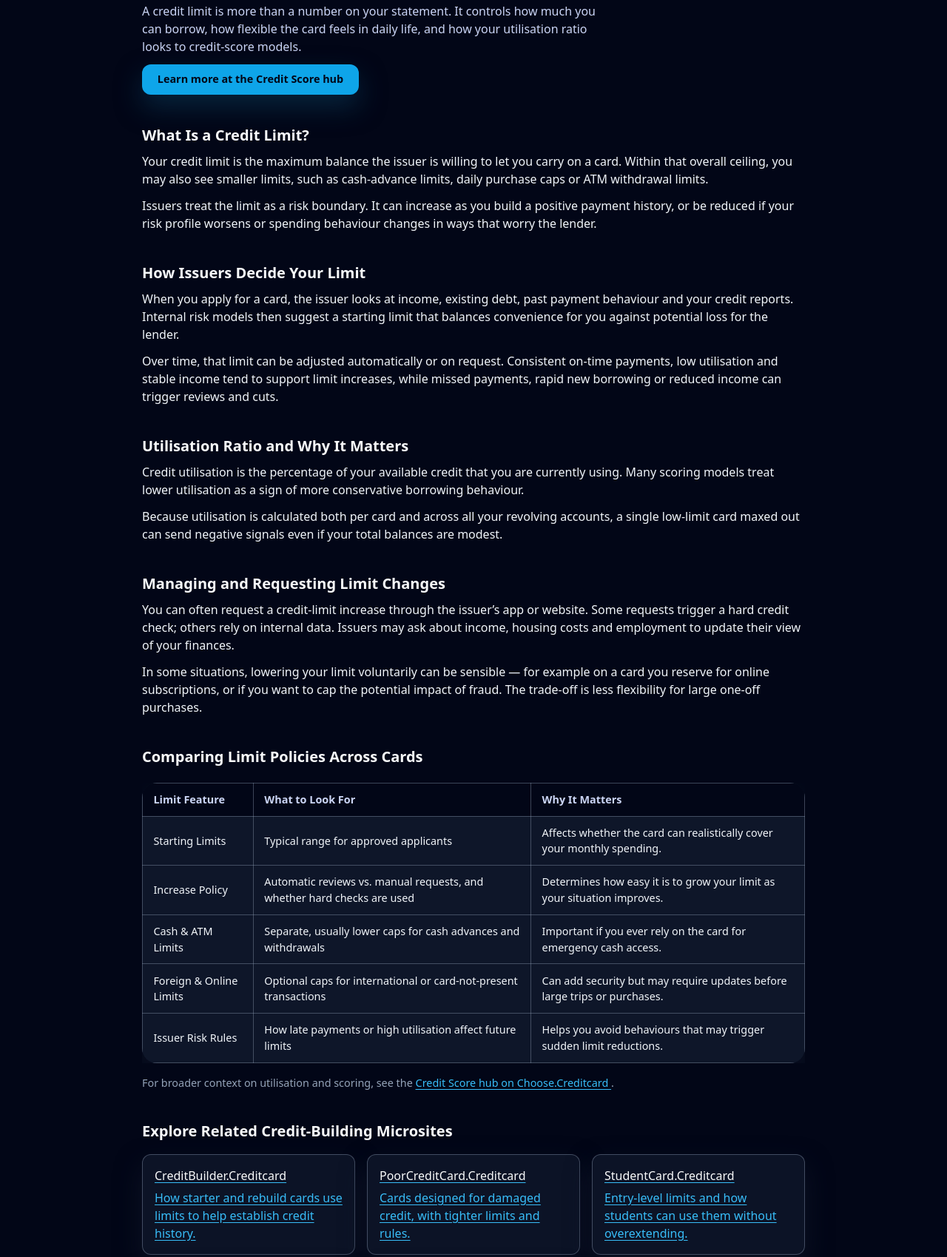
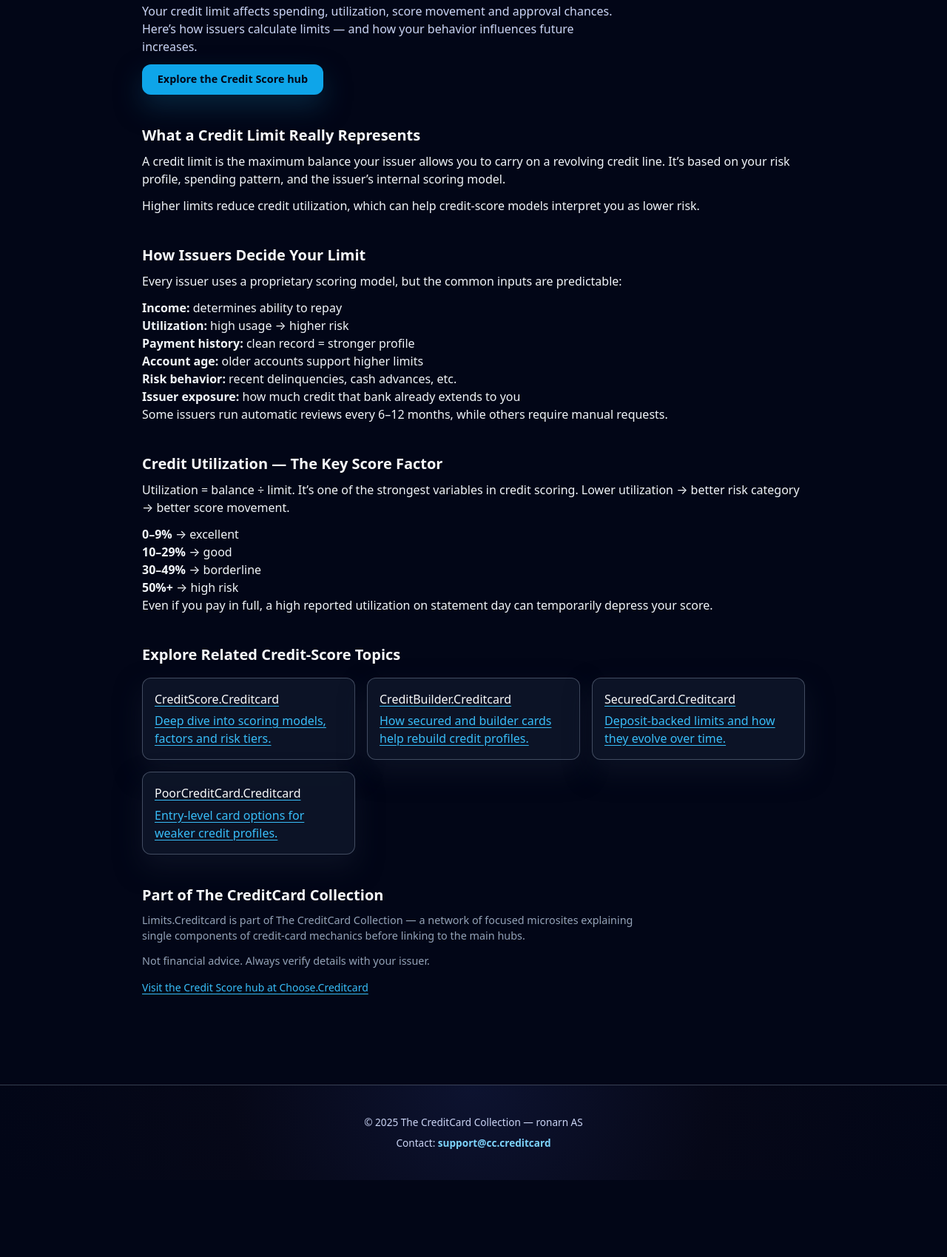
Before and after one commit to ChooseCreditCard/limits.creditcard, a plain HTML site: page index.html in a window 1280 px wide. Shown: the part 300-1999 px from the top of the page at 74% size. After the commit the page ends 1895 px from the top, so only its background shows below. Drawn offline with nearby package versions, Linux system fonts and the light colour scheme.

Commit message:
Update index.html

```diff
--- a/index.html
+++ b/index.html
@@ -4,211 +4,173 @@
   <meta charset="UTF-8" />
   <meta name="viewport" content="width=device-width, initial-scale=1" />
 
-  <title>Limits.Creditcard – Credit Limits & Spending Caps Explained</title>
-  <meta name="description" content="How credit limits and spending caps work on credit cards: how issuers set them, how they change over time, and how limits affect your credit score and day-to-day use." />
+  <title>Limits.Creditcard – How Credit Limits Work & What Affects Them</title>
+  <meta name="description" content="Understand how credit limits are calculated, why issuers raise or lower limits, and how credit utilization affects your credit score." />
   <meta name="robots" content="index,follow" />
   <link rel="canonical" href="https://limits.creditcard/" />
 
-  <!-- Open Graph -->
-  <meta property="og:title" content="Limits.Creditcard – Credit Limits & Spending Caps Explained" />
-  <meta property="og:description" content="Independent explanation of credit-card limits: how your credit limit is set, how it can be raised or reduced, and how utilisation influences your credit score." />
+  <!-- OG -->
+  <meta property="og:title" content="Limits.Creditcard – Credit Limits & Utilization Explained" />
+  <meta property="og:description" content="Learn how issuers set credit limits, why they change, and how utilization impacts your credit score." />
   <meta property="og:type" content="website" />
   <meta property="og:url" content="https://limits.creditcard/" />
   <meta property="og:image" content="https://choose.creditcard/preview.png?utm_source=limits.creditcard&utm_medium=referral&utm_campaign=og_image" />
 
   <!-- Twitter -->
   <meta name="twitter:card" content="summary_large_image" />
-  <meta name="twitter:title" content="Limits.Creditcard – Credit Limits & Utilisation" />
-  <meta name="twitter:description" content="Learn how card limits, per-transaction caps and utilisation ratios work, and why they matter for your borrowing power and credit score." />
+  <meta name="twitter:title" content="Limits.Creditcard – Credit Limits Explained" />
+  <meta name="twitter:description" content="How credit limits work, what affects them, and how utilization shapes your credit score." />
   <meta name="twitter:image" content="https://choose.creditcard/preview.png?utm_source=limits.creditcard&utm_medium=referral&utm_campaign=twitter_image" />
 
   <!-- GA4 -->
   <script async src="https://www.googletagmanager.com/gtag/js?id=G-64FE63JQ3H"></script>
   <script>
     window.dataLayer = window.dataLayer || [];
-    function gtag(){dataLayer.push(arguments);}
+    function gtag(){ dataLayer.push(arguments); }
     gtag('js', new Date());
     gtag('config', 'G-64FE63JQ3H');
   </script>
 
-  <!-- Tailwind for utility classes -->
+  <!-- Tailwind -->
   <script src="https://cdn.tailwindcss.com"></script>
 
-  <!-- Your shared minisite styles -->
+  <!-- Shared minisite styles -->
   <link rel="stylesheet" href="./styles.css" />
 </head>
+
 <body class="bg-slate-950 text-slate-100">
+
 <header class="site-header">
   <div class="nav-inner max-w-6xl">
     <div class="brand">
       <div class="cc-logo">CC</div>
       <div class="brand-text">
         <div class="brand-title">Limits.Creditcard</div>
-          <div class="brand-subtitle">Credit Limits & Utilisation Explained</div>
+        <div class="brand-subtitle">Credit Limits & Utilization</div>
       </div>
     </div>
-      <nav class="nav-links" aria-label="Page navigation">
+
+    <nav class="nav-links">
       <a href="#overview">Overview</a>
-        <a href="#mechanics">How Limits Are Set</a>
-        <a href="#compare">Compare</a>
+      <a href="#factors">Limit Factors</a>
+      <a href="#util">Utilization</a>
     </nav>
   </div>
 </header>
 
 <main class="cc-page">
+
   <!-- Breadcrumb -->
   <div class="cc-breadcrumb">
     <a href="https://choose.creditcard/?utm_source=limits.creditcard&utm_medium=referral&utm_campaign=breadcrumb">Home</a>
-      &nbsp;›&nbsp;
-      Limits.Creditcard
+    &nbsp;›&nbsp; Limits.Creditcard
   </div>
 
   <!-- Hero -->
   <section class="hero">
     <div class="hero-content">
-        <h1>How Credit-Card Limits Shape Your Buying Power</h1>
+      <h1>How Credit Limits Are Set — And Why They Change</h1>
       <p class="hero-lead">
-          A credit limit is more than a number on your statement. It controls how much you can borrow, how flexible the card feels in daily life, and how your utilisation ratio looks to credit-score models.
+        Your credit limit affects spending, utilization, score movement and approval chances.
+        Here’s how issuers calculate limits — and how your behavior influences future increases.
       </p>
       <a class="cta" href="https://choose.creditcard/credit-score/?utm_source=limits.creditcard&utm_medium=referral&utm_campaign=hero_cta">
-          Learn more at the Credit Score hub
+        Explore the Credit Score hub
       </a>
     </div>
   </section>
 
-    <!-- Content sections -->
+  <!-- Overview -->
   <section id="overview" class="section">
-      <h2>What Is a Credit Limit?</h2>
-      <p>Your credit limit is the maximum balance the issuer is willing to let you carry on a card. Within that overall ceiling, you may also see smaller limits, such as cash-advance limits, daily purchase caps or ATM withdrawal limits.</p>
-      <p>Issuers treat the limit as a risk boundary. It can increase as you build a positive payment history, or be reduced if your risk profile worsens or spending behaviour changes in ways that worry the lender.</p>
-    </section>
-
-    <section id="mechanics" class="section">
-      <h2>How Issuers Decide Your Limit</h2>
-      <p>When you apply for a card, the issuer looks at income, existing debt, past payment behaviour and your credit reports. Internal risk models then suggest a starting limit that balances convenience for you against potential loss for the lender.</p>
-      <p>Over time, that limit can be adjusted automatically or on request. Consistent on-time payments, low utilisation and stable income tend to support limit increases, while missed payments, rapid new borrowing or reduced income can trigger reviews and cuts.</p>
-    </section>
-
-    <section class="section">
-      <h2>Utilisation Ratio and Why It Matters</h2>
-      <p>Credit utilisation is the percentage of your available credit that you are currently using. Many scoring models treat lower utilisation as a sign of more conservative borrowing behaviour.</p>
-      <p>Because utilisation is calculated both per card and across all your revolving accounts, a single low-limit card maxed out can send negative signals even if your total balances are modest.</p>
-    </section>
-
-    <section class="section">
-      <h2>Managing and Requesting Limit Changes</h2>
-      <p>You can often request a credit-limit increase through the issuer’s app or website. Some requests trigger a hard credit check; others rely on internal data. Issuers may ask about income, housing costs and employment to update their view of your finances.</p>
-      <p>In some situations, lowering your limit voluntarily can be sensible — for example on a card you reserve for online subscriptions, or if you want to cap the potential impact of fraud. The trade-off is less flexibility for large one-off purchases.</p>
-    </section>
-
-    <!-- Comparison block -->
-    <section id="compare" class="section">
-      <h2>Comparing Limit Policies Across Cards</h2>
-      <div class="table-wrap">
-        <table class="table">
-          <thead>
-            <tr>
-              <th>Limit Feature</th>
-              <th>What to Look For</th>
-              <th>Why It Matters</th>
-            </tr>
-          </thead>
-          <tbody>
-            <tr>
-              <td>Starting Limits</td>
-              <td>Typical range for approved applicants</td>
-              <td>Affects whether the card can realistically cover your monthly spending.</td>
-            </tr>
-            <tr>
-              <td>Increase Policy</td>
-              <td>Automatic reviews vs. manual requests, and whether hard checks are used</td>
-              <td>Determines how easy it is to grow your limit as your situation improves.</td>
-            </tr>
-            <tr>
-              <td>Cash & ATM Limits</td>
-              <td>Separate, usually lower caps for cash advances and withdrawals</td>
-              <td>Important if you ever rely on the card for emergency cash access.</td>
-            </tr>
-            <tr>
-              <td>Foreign & Online Limits</td>
-              <td>Optional caps for international or card-not-present transactions</td>
-              <td>Can add security but may require updates before large trips or purchases.</td>
-            </tr>
-            <tr>
-              <td>Issuer Risk Rules</td>
-              <td>How late payments or high utilisation affect future limits</td>
-              <td>Helps you avoid behaviours that may trigger sudden limit reductions.</td>
-            </tr>
-          </tbody>
-        </table>
-      </div>
-      <p class="small">
-        For broader context on utilisation and scoring, see the
-        <a href="https://choose.creditcard/credit-score/?utm_source=limits.creditcard&utm_medium=referral&utm_campaign=comparison_section">
-          Credit Score hub on Choose.Creditcard
-        </a>.
+    <h2>What a Credit Limit Really Represents</h2>
+    <p>
+      A credit limit is the maximum balance your issuer allows you to carry on a revolving credit line.
+      It’s based on your risk profile, spending pattern, and the issuer’s internal scoring model.
+    </p>
+    <p>
+      Higher limits reduce credit utilization, which can help credit-score models interpret you as lower risk.
     </p>
   </section>
 
-    <!-- Cluster links -->
+  <!-- Factors -->
+  <section id="factors" class="section">
+    <h2>How Issuers Decide Your Limit</h2>
+    <p>Every issuer uses a proprietary scoring model, but the common inputs are predictable:</p>
+    <ul>
+      <li><strong>Income:</strong> determines ability to repay</li>
+      <li><strong>Utilization:</strong> high usage → higher risk</li>
+      <li><strong>Payment history:</strong> clean record = stronger profile</li>
+      <li><strong>Account age:</strong> older accounts support higher limits</li>
+      <li><strong>Risk behavior:</strong> recent delinquencies, cash advances, etc.</li>
+      <li><strong>Issuer exposure:</strong> how much credit that bank already extends to you</li>
+    </ul>
+    <p>
+      Some issuers run automatic reviews every 6–12 months, while others require manual requests.
+    </p>
+  </section>
+
+  <!-- Utilization -->
+  <section id="util" class="section">
+    <h2>Credit Utilization — The Key Score Factor</h2>
+    <p>
+      Utilization = balance ÷ limit. It’s one of the strongest variables in credit scoring.
+      Lower utilization → better risk category → better score movement.
+    </p>
+    <ul>
+      <li><strong>0–9%</strong> → excellent</li>
+      <li><strong>10–29%</strong> → good</li>
+      <li><strong>30–49%</strong> → borderline</li>
+      <li><strong>50%+</strong> → high risk</li>
+    </ul>
+    <p>
+      Even if you pay in full, a high reported utilization on statement day can temporarily depress your score.
+    </p>
+  </section>
+
+  <!-- Related minisites -->
   <section class="section">
-      <h2>Explore Related Credit-Building Microsites</h2>
+    <h2>Explore Related Credit-Score Topics</h2>
+
     <div class="cluster-grid">
+      <a class="cluster-card" href="https://creditscore.creditcard/?utm_source=limits.creditcard&utm_medium=referral&utm_campaign=cluster_creditscore">
+        <h3>CreditScore.Creditcard</h3>
+        <p>Deep dive into scoring models, factors and risk tiers.</p>
+      </a>
+
       <a class="cluster-card" href="https://creditbuilder.creditcard/?utm_source=limits.creditcard&utm_medium=referral&utm_campaign=cluster_creditbuilder">
         <h3>CreditBuilder.Creditcard</h3>
-          <p>How starter and rebuild cards use limits to help establish credit history.</p>
+        <p>How secured and builder cards help rebuild credit profiles.</p>
       </a>
-        <a class="cluster-card" href="https://poorcreditcard.creditcard/?utm_source=limits.creditcard&utm_medium=referral&utm_campaign=cluster_poorcreditcard">
+
+      <a class="cluster-card" href="https://securedcard.creditcard/?utm_source=limits.creditcard&utm_medium=referral&utm_campaign=cluster_secured">
+        <h3>SecuredCard.Creditcard</h3>
+        <p>Deposit-backed limits and how they evolve over time.</p>
+      </a>
+
+      <a class="cluster-card" href="https://poorcreditcard.creditcard/?utm_source=limits.creditcard&utm_medium=referral&utm_campaign=cluster_poorcredit">
         <h3>PoorCreditCard.Creditcard</h3>
-          <p>Cards designed for damaged credit, with tighter limits and rules.</p>
-        </a>
-        <a class="cluster-card" href="https://studentcard.creditcard/?utm_source=limits.creditcard&utm_medium=referral&utm_campaign=cluster_studentcard">
-          <h3>StudentCard.Creditcard</h3>
-          <p>Entry-level limits and how students can use them without overextending.</p>
-        </a>
-        <a class="cluster-card" href="https://apr.creditcard/?utm_source=limits.creditcard&utm_medium=referral&utm_campaign=cluster_apr">
-          <h3>APR.Creditcard</h3>
-          <p>Interest charges and how carrying balances interacts with your limit.</p>
-        </a>
-        <a class="cluster-card" href="https://comparecc.creditcard/?utm_source=limits.creditcard&utm_medium=referral&utm_campaign=cluster_comparecc">
-          <h3>CompareCC.Creditcard</h3>
-          <p>See how different issuers handle limits, fees and risk controls.</p>
+        <p>Entry-level card options for weaker credit profiles.</p>
       </a>
     </div>
   </section>
 
-    <!-- Collection section -->
+  <!-- Collection -->
   <section class="section">
     <h2>Part of The CreditCard Collection</h2>
     <p class="small">
-        Limits.Creditcard is one spoke in <strong>The CreditCard Collection</strong> — a network of focused microsites operated by ronarn AS. Each site explains a single part of the credit-card system and then sends you to independent comparison tools.
+      Limits.Creditcard is part of The CreditCard Collection — a network of focused microsites explaining
+      single components of credit-card mechanics before linking to the main hubs.
     </p>
-      <p class="small">
-        We do not issue cards or set limits. The goal is to explain how issuers typically think about risk, limits and utilisation so you can better understand your own statements and offers.
-      </p>
-      <p class="small">
-        This page is educational only and not financial advice. Lender policies differ by market and can change over time — always review current terms from the issuer before applying or requesting changes.
-      </p>
+    <p class="small">Not financial advice. Always verify details with your issuer.</p>
 
-      <!-- REQUIRED HUB SNIPPET – Credit Score hub -->
     <div class="hub-link">
       <a href="https://choose.creditcard/credit-score/?utm_source=limits.creditcard&utm_medium=referral&utm_campaign=minisite_to_hub"
-           class="text-sm text-slate-600 hover:text-slate-900">
-          Learn more at the Credit Score hub
+         class="text-sm text-slate-500 hover:text-slate-200">
+        Visit the Credit Score hub at Choose.Creditcard
       </a>
     </div>
   </section>
 
-    <!-- Bottom CTA -->
-    <section class="section">
-      <h2>Ready to See How Limits Affect Your Credit Profile?</h2>
-      <p class="small">
-        Use Limits.Creditcard to understand the moving parts behind your credit limit — then visit the Credit Score hub to see how utilisation, payment history and new applications fit together in scoring models.
-      </p>
-      <a class="cta" href="https://choose.creditcard/credit-score/?utm_source=limits.creditcard&utm_medium=referral&utm_campaign=bottom_cta">
-        Go to the Credit Score hub
-      </a>
-    </section>
 </main>
 
 <footer class="mini-footer">
@@ -217,5 +179,6 @@
     Contact: <a href="mailto:support@cc.creditcard">support@cc.creditcard</a>
   </p>
 </footer>
+
 </body>
 </html>
```
Lines whose indentation alone changed are shown as unchanged.
